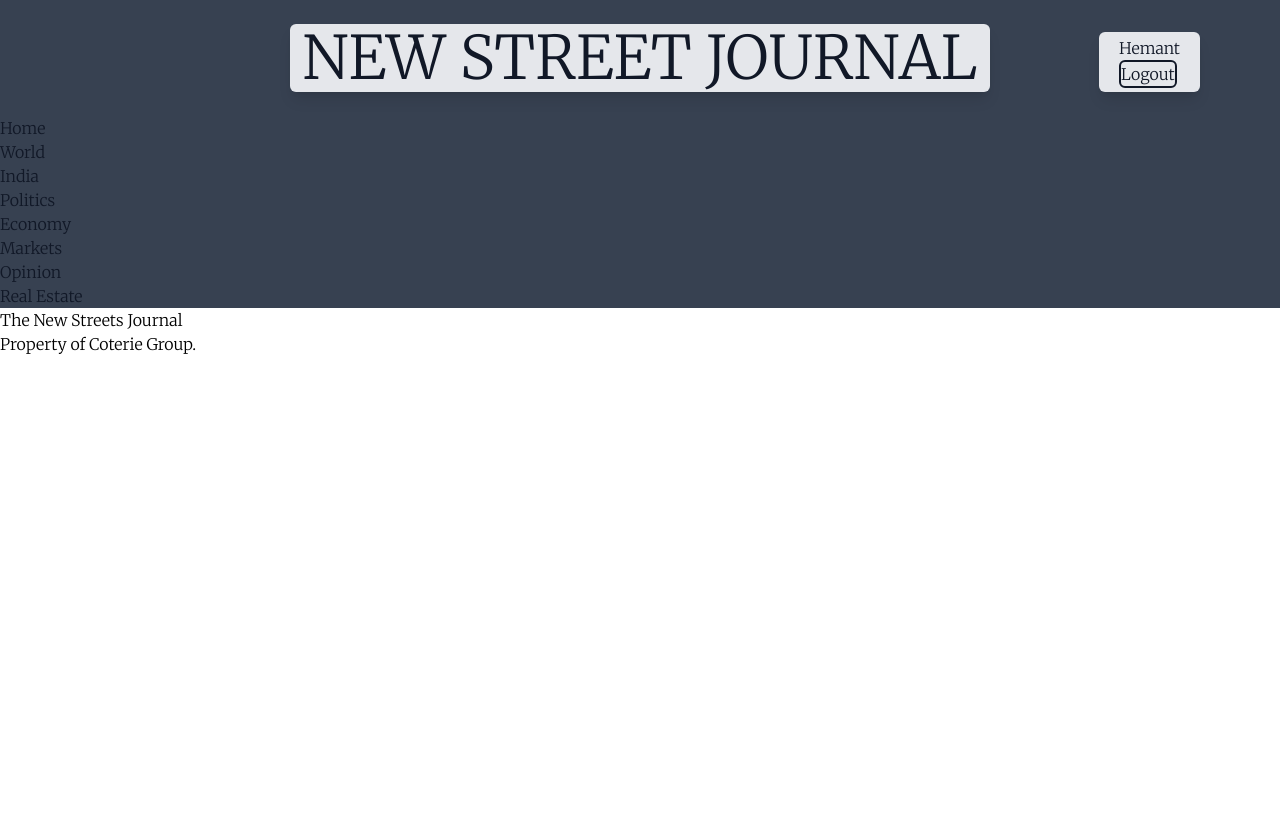
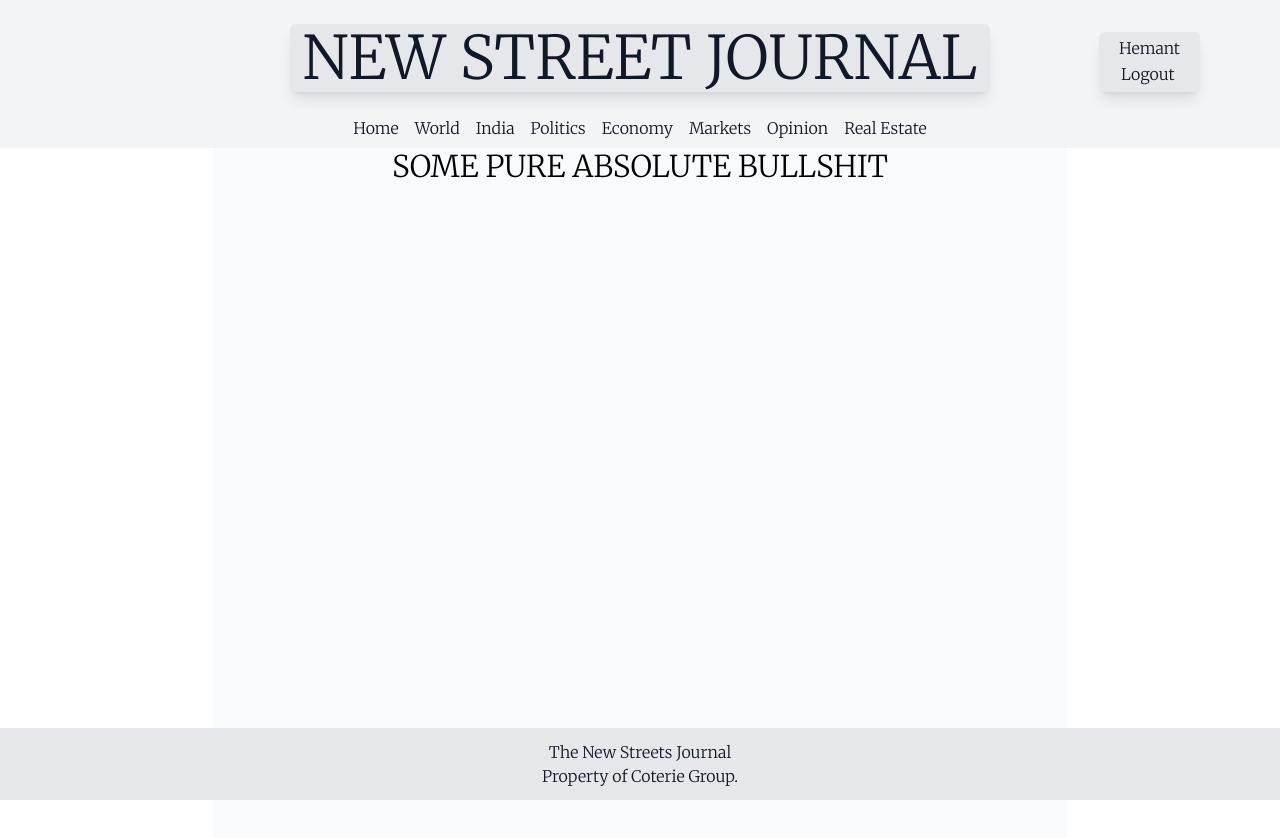
Before and after one commit to hemantsharma1498/comparator, a React (Create React App) app in the folder client/: page / in a window 1280 px wide. Shown: the top 838 px of the page. Before the commit the page ends 800 px from the top, so only its background shows below. Built offline with nearby package versions, Linux system fonts and the light colour scheme.

Commit message:
finished fundamental home page formatting

```diff
--- a/client/src/components/Feed/Feed.js
+++ b/client/src/components/Feed/Feed.js
@@ -2,7 +2,12 @@ import React from 'react'
 
 function Feed() {
   return (
-    <section className="relative bg-white">
+    <section className="flex justify-center h-[788px] w-full">
+      <div className="bg-white flex justify-center w-4/6  grid-cols-3">
+        <p className="text-3xl">
+          SOME PURE ABSOLUTE BULLSHIT
+        </p>
+      </div>
 
       </section>
   )
--- a/client/src/components/Footer/Footer.js
+++ b/client/src/components/Footer/Footer.js
@@ -2,11 +2,11 @@ import React from 'react'
 
 function Footer(props) {
   return (
-    <section className='Footer'>
-        <h1 >
+    <section className="text-black bg-lmgray fixed bottom-0 inset-x-0 p-3">
+        <h1 className="flex justify-center">
             The New Streets Journal
         </h1>
-        <p >
+        <p className="flex justify-center">
             Property of Coterie Group.
         </p>
         {/* <div className='Right-material'>
--- /dev/null
+++ b/client/src/components/Header/Header.css
@@ -0,0 +1,33 @@
+
+*{
+    background-color: whitesmoke;
+    box-sizing: border-box;
+    margin: 0;
+    padding: 0;
+    font-family: "Merriweather", sans-serif;
+}
+
+.Header{
+   display:flex;
+   justify-content: space-between;
+   align-items: center;
+   padding:15px 10%;
+   background-color: whitesmoke;
+   border-bottom: .1em solid rgb(88, 88, 88);
+}
+
+.Right-material{
+    color: black;
+}
+
+#log-toggle{
+    border-radius: 10%;
+    padding: 2px;
+}
+
+#feed-title{
+    font-size: 5vh;
+    color: black;
+    padding: 10px;
+    margin: 0 auto;
+}
--- a/client/src/components/Header/Header.js
+++ b/client/src/components/Header/Header.js
@@ -2,9 +2,7 @@ import React from 'react'
 
 function Header(props) {
   return (
-    <section className="text-black bg-dgray">
-        {/* <img src="../../../public/logo.png" alt="NSJ Logo" /> */}
-
+    <section className="text-black bg-lgray">
 
         {/* MAIN TEXT AND USER LOGIN/LOGOUT */}
         <div className="flex items-center justify-center p-6">
@@ -13,40 +11,38 @@ function Header(props) {
           </h1>
           <div className="absolute right-20 mt-2 px-5 rounded-md shadow-lg py-1 bg-lmgray" >
               <p>{props.name}</p>
-              <button className="border-2 border-solid border-black rounded-md ">Logout</button>
+              <button className="border-2 border-solid border-lmgray rounded-md ">Logout</button>
           </div>
 
         </div>
 
 
         {/* NAVBAR */}
-        <nav className="inline">
-        <ul>
-          <li>
+        <nav className="flex justify-center pb-2 ">
+          <div className="px-2 hover:bg-lmgray">
             Home
-          </li>
-          <li>
+          </div>
+          <div className="px-2 hover:bg-lmgray">
             World
-          </li>
-          <li>
+          </div>
+          <div className="px-2 hover:bg-lmgray">
             India
-          </li>
-          <li>
+          </div>
+          <div className="px-2 hover:bg-lmgray">
             Politics
-          </li>
-          <li>
+          </div>
+          <div className="px-2 hover:bg-lmgray">
             Economy
-          </li>
-          <li>
+          </div>
+          <div className="px-2 hover:bg-lmgray">
             Markets
-          </li>
-          <li>
+          </div>
+          <div className="px-2 hover:bg-lmgray">
             Opinion
-          </li>
-          <li>
+          </div>
+          <div className="px-2 hover:bg-lmgray">
             Real Estate
-          </li>
-        </ul>
+          </div>
 
       </nav>
 
```
Also changed, not shown: client/public/index.html (+1 -22 lines), client/src/components/Feed/Feed.css (added, +21 -0 lines), client/src/App.css (added).
